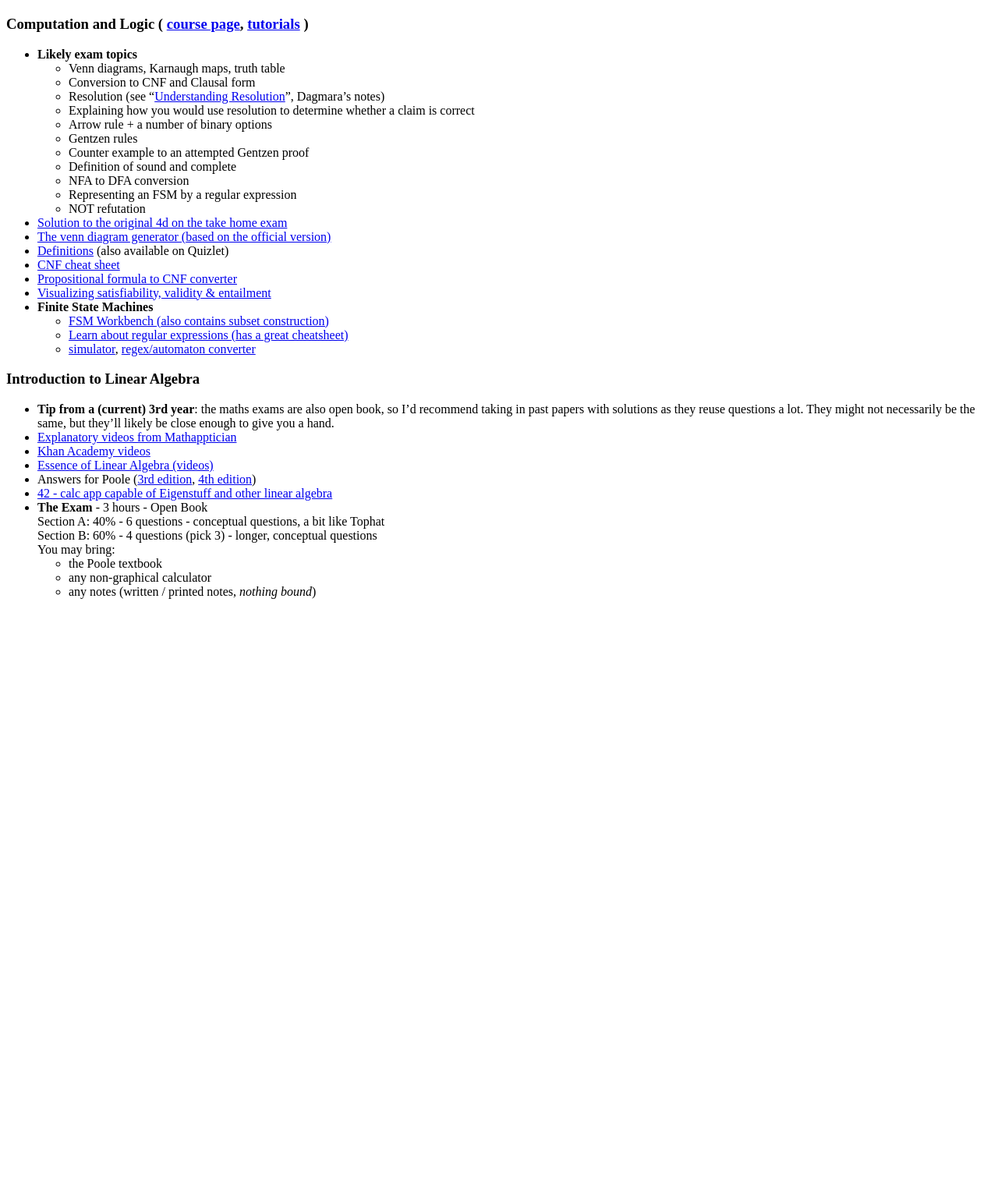
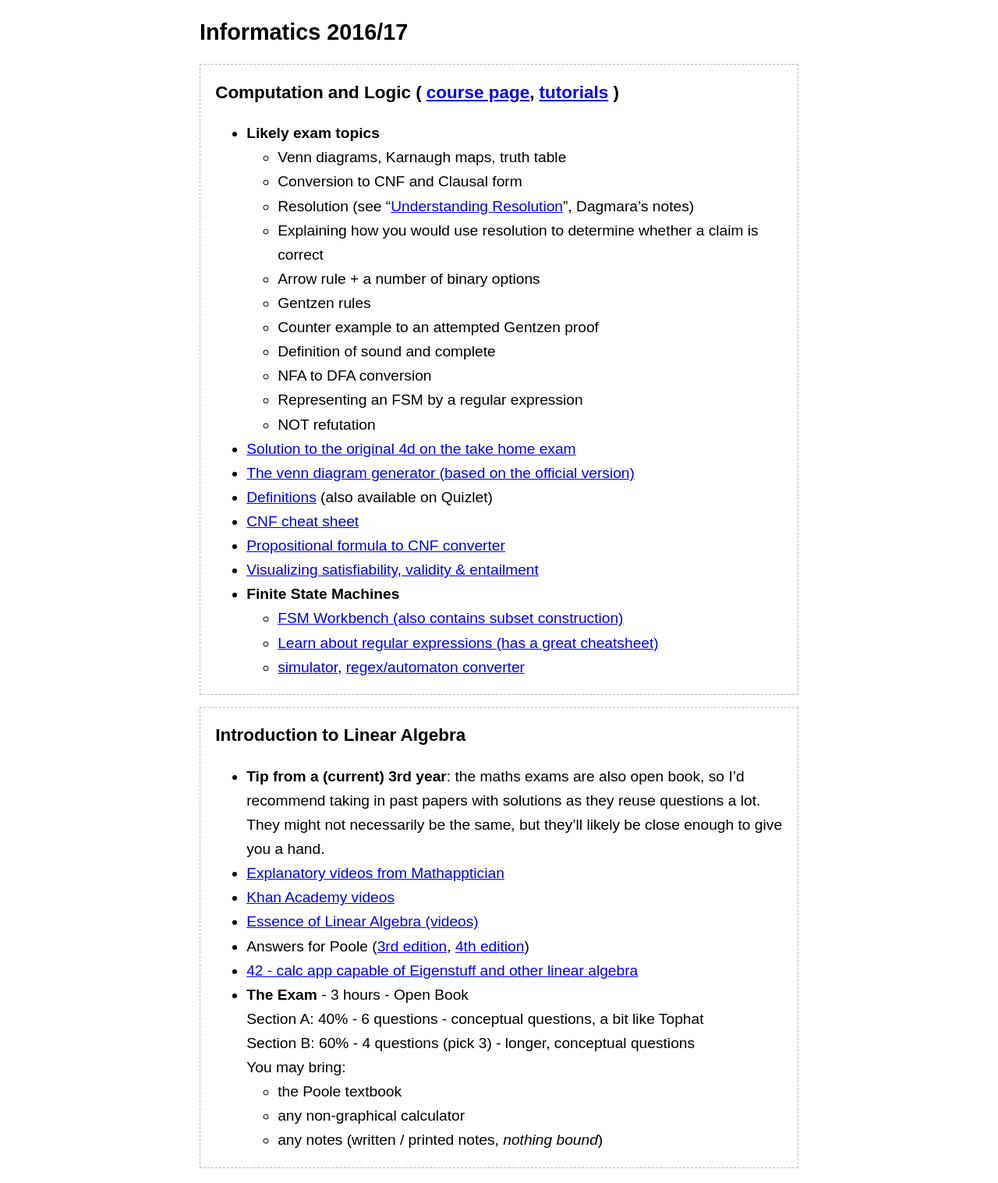
Before and after one commit to compsoc-edinburgh/betterinformatics, a Jekyll site: the page built from sem1/index.html, in a window 1280 px wide. Shown: the whole page at 78% size. Built offline with Jekyll 4.4.1, drawn with Linux system fonts in a browser that asks for light colours; before the commit the page ends 900 px from its top, so only the background shows below that.

```diff
--- a/_layouts/base.html
+++ b/_layouts/base.html
@@ -7,7 +7,7 @@
     <meta charset="utf-8">
     <meta content="width=device-width, initial-scale=1" name="viewport">
     <title>{{ page.title }}</title>
-    <link href="main.css" rel="stylesheet" type="text/css">
+    <link href="/main.css" rel="stylesheet" type="text/css">
 </head>
 
 <body>
```
Also changed, not shown: _sections/2016-inf1-other.md (+1 -1 lines).
